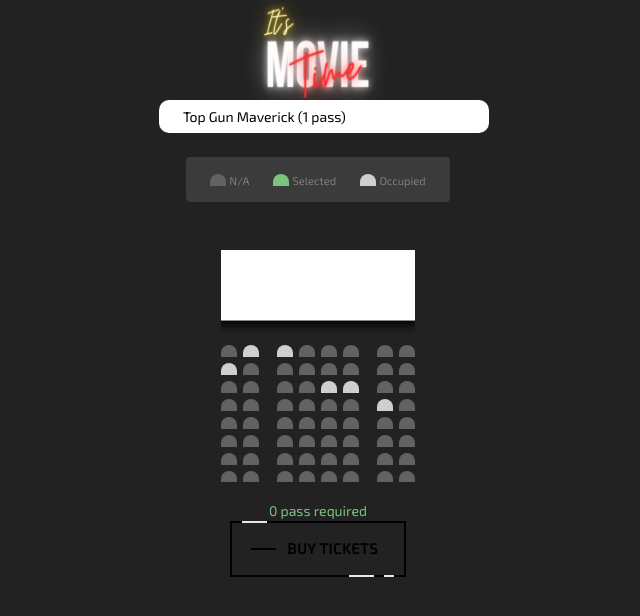
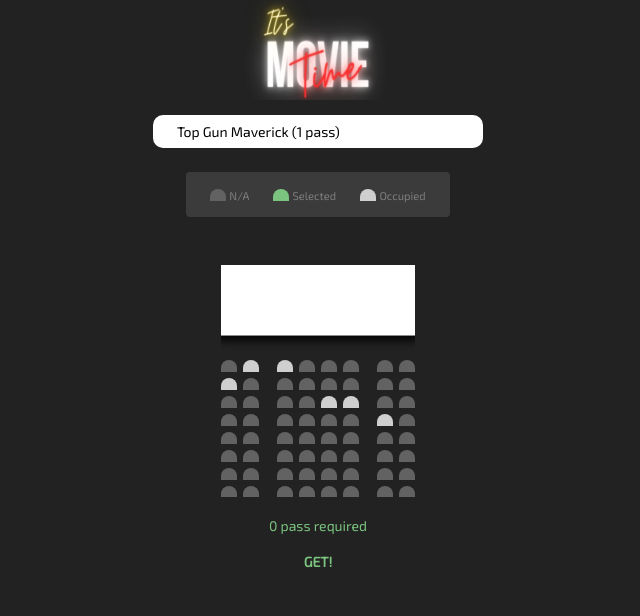
Before and after one commit to im-suryansh/its-movie-time, a React (Vite) app: page /ticket in a window 1280 px wide. Shown: the top 616 px of the page, without its empty margins (322-962 px from the left). Built offline with nearby package versions, Linux system fonts and the light colour scheme.

Commit message:
Ticket get button

```diff
--- a/package.json
+++ b/package.json
@@ -25,6 +25,6 @@
     "postcss": "^8.4.23",
     "tailwindcss": "^3.3.2",
     "typescript": "^4.9.3",
-    "vite": "^4.2.0"
+    "vite": "^4.3.8"
   }
 }
--- a/src/components/Slider/Slider.tsx
+++ b/src/components/Slider/Slider.tsx
@@ -9,28 +9,28 @@
 		{
 			url: "https://images7.alphacoders.com/124/1241136.png",
 			title: "Top Gun Maverick",
-			Trailer: "https://www.youtube.com/watch?v=giXco2jaZ_4",
+			Trailer: "2hr 10mins",
 		},
 		{
 			url: "https://wallpaperaccess.com/full/8652628.jpg",
 			title: "Spiderman: Across The Spiderverse",
-			Trailer: "",
+			Trailer: "2h 16m",
 		},
 		{
 			url: "https://wallpaperaccess.com/full/8999567.jpg",
 			title: "John Wick: Chapter 4",
-			Trailer: "",
+			Trailer: " 2h 49m			",
 		},
 
 		{
 			url: "https://wallpaperaccess.com/full/9048165.jpg",
 			title: "Super Mario Bros: Movie",
-			Trailer: "",
+			Trailer: "1h 32m",
 		},
 		{
 			url: "https://wallpapercave.com/wp/wp11967150.jpg",
 			title: "Fast & The Furious X",
-			Trailer: "",
+			Trailer: " 2h 21m			",
 		},
 	];
 
@@ -60,7 +60,11 @@
 				id="slider"
 			>
 				<div className="curr">NOW AIRING:</div>
+
 				<div id="title">{slides[currentIndex].title}</div>
+
+				<div id="time">{slides[currentIndex].Trailer}</div>
+
 			</div>
 
 			{/* Left Arrow */}
@@ -72,11 +76,18 @@
 			<div className="hidden group-hover:block absolute top-[50%] -translate-x-0 translate-y-[-50%] right-5 text-2xl rounded-full p-2 bg-black/20 text-white cursor-pointer">
 				<BsChevronCompactRight onClick={nextSlide} size={30} />
 			</div>
-
 			<Link to="/ticket">
 				<a id="buy" className="fancy" href="#">
 					<span className="top-key"></span>
-					<span className="text">Buy Tickets</span>
+					<span className="text">Buy Ticket</span>
+					<span className="bottom-key-1"></span>
+					<span className="bottom-key-2"></span>
+				</a>
+			</Link>
+			<Link to="/Login">
+				<a id="login" className="fancy" href="#">
+					<span className="top-key"></span>
+					<span className="text">LOGIN</span>
 					<span className="bottom-key-1"></span>
 					<span className="bottom-key-2"></span>
 				</a>
--- a/src/components/Ticket/Ticket.css
+++ b/src/components/Ticket/Ticket.css
@@ -33,7 +33,7 @@
 	appearance: none;
 	background: white;
 	font-size: 14px;
-	margin-left: 12px;
+	margin-top: 15px;
 	border-radius: 10px;
 	padding: 6px 24px;
 }
@@ -148,108 +148,73 @@
 .info .total {
 	color: #7bc47f;
 }
-
-.fancy {
-	background-color: transparent;
-	border: 2px solid #000;
-	border-radius: 0;
-	box-sizing: border-box;
-	color: #fff;
-	cursor: pointer;
-	display: inline-block;
-	float: right;
-	font-weight: 700;
-	letter-spacing: 0.05em;
-	margin: 0;
-	outline: none;
-	overflow: visible;
-	padding: 1.25em 2em;
+.box {
+	color:#7bc47f;
+	width: 140px;
+	height: auto;
+	float: left;
+	transition: .5s linear;
 	position: relative;
+	display: block;
+	overflow: hidden;
+	padding: 15px;
 	text-align: center;
-	text-decoration: none;
-	text-transform: none;
-	transition: all 0.3s ease-in-out;
-	user-select: none;
-	font-size: 13px;
+	margin: 0 5px;
+	background: transparent;
+	text-transform: uppercase;
+	font-weight: 900;
   }
 
-.fancy::before {
-	content: " ";
-	width: 1.5625rem;
-	height: 2px;
-	background: black;
-	top: 50%;
-	left: 1.5em;
+  .box:before {
+
 	position: absolute;
-	transform: translateY(-50%);
-	transform-origin: center;
-	transition: background 0.3s linear, width 0.3s linear;
+	content: '';
+	left: 0;
+	bottom: 0;
+	height: 4px;
+	width: 100%;
+	border-bottom: 4px solid transparent;
+	border-left: 4px solid transparent;
+	box-sizing: border-box;
+	transform: translateX(100%);
   }
 
-.fancy .text {
-	font-size: 1.125em;
-	line-height: 1.33333em;
-	padding-left: 2em;
-	display: block;
-	text-align: left;
-	transition: all 0.3s ease-in-out;
-	text-transform: uppercase;
-	text-decoration: none;
-	color: black;
+  .box:after {
+	position: absolute;
+	content: '';
+	top: 0;
+	left: 0;
+	width: 100%;
+	height: 4px;
+	border-top: 4px solid transparent;
+	border-right: 4px solid transparent;
+	box-sizing: border-box;
+	transform: translateX(-100%);
   }
 
-.fancy .top-key {
-	height: 2px;
-	width: 1.5625rem;
-	top: -2px;
-	left: 0.625rem;
-	position: absolute;
-	background: #e8e8e8;
-	transition: width 0.5s ease-out, left 0.3s ease-out;
+  .box:hover {
+	box-shadow: 0 5px 15px rgba(0, 0, 0, 0.5);
   }
 
-.fancy .bottom-key-1 {
-	height: 2px;
-	width: 1.5625rem;
-	right: 1.875rem;
-	bottom: -2px;
-	position: absolute;
-	background: #e8e8e8;
-	transition: width 0.5s ease-out, right 0.3s ease-out;
+  .box:hover:before {
+	border-color: white;
+	height: 100%;
+	transform: translateX(0);
+	transition: .3s transform linear, .3s height linear .3s;
   }
 
-.fancy .bottom-key-2 {
-	height: 2px;
-	width: 0.625rem;
-	right: 0.625rem;
-	bottom: -2px;
-	position: absolute;
-	background: #e8e8e8;
-	transition: width 0.5s ease-out, right 0.3s ease-out;
+  .box:hover:after {
+	border-color: #262626;
+	height: 100%;
+	transform: translateX(0);
+	transition: .3s transform linear, .3s height linear .5s;
   }
 
-.fancy:hover {
-	color: white;
-	background: black;
+  button {
+	color: black;
+	text-decoration: none;
+	cursor: pointer;
+	outline: none;
+	border: none;
+	background: transparent;
   }
-
-.fancy:hover::before {
-	width: 0.9375rem;
-	background: white;
-}
-
-.fancy:hover .text {
-	color: white;
-	padding-left: 1.5em;
-}
-
-.fancy:hover .top-key {
-	left: -2px;
-	width: 0px;
-}
-
-.fancy:hover .bottom-key-1,
-.fancy:hover .bottom-key-2 {
-	right: 0;
-	width: 0;
-}
--- a/src/components/Ticket/Ticket.tsx
+++ b/src/components/Ticket/Ticket.tsx
@@ -68,14 +68,14 @@
 					{selectedSeats.length * selectedMovie.price} pass required
 				</span>
 			</p>
-			<Link to="/login">
-				<a id="login" className="fancy" href="#">
-					<span className="top-key"></span>
-					<span className="text">Buy Tickets</span>
-					<span className="bottom-key-1"></span>
-					<span className="bottom-key-2"></span>
-				</a>
-			</Link>
+			<Link to='/'>
+			<button>
+    <span className="box">
+        Get!
+    </span>
+</button>
+</Link>
+
 		</div>
 	);
 }
```
Also changed, not shown: src/components/Slider/Slider.css (+18 -2 lines), 1 other file (tests, documents, lock files or other folders). Lines whose indentation alone changed are shown as unchanged.
